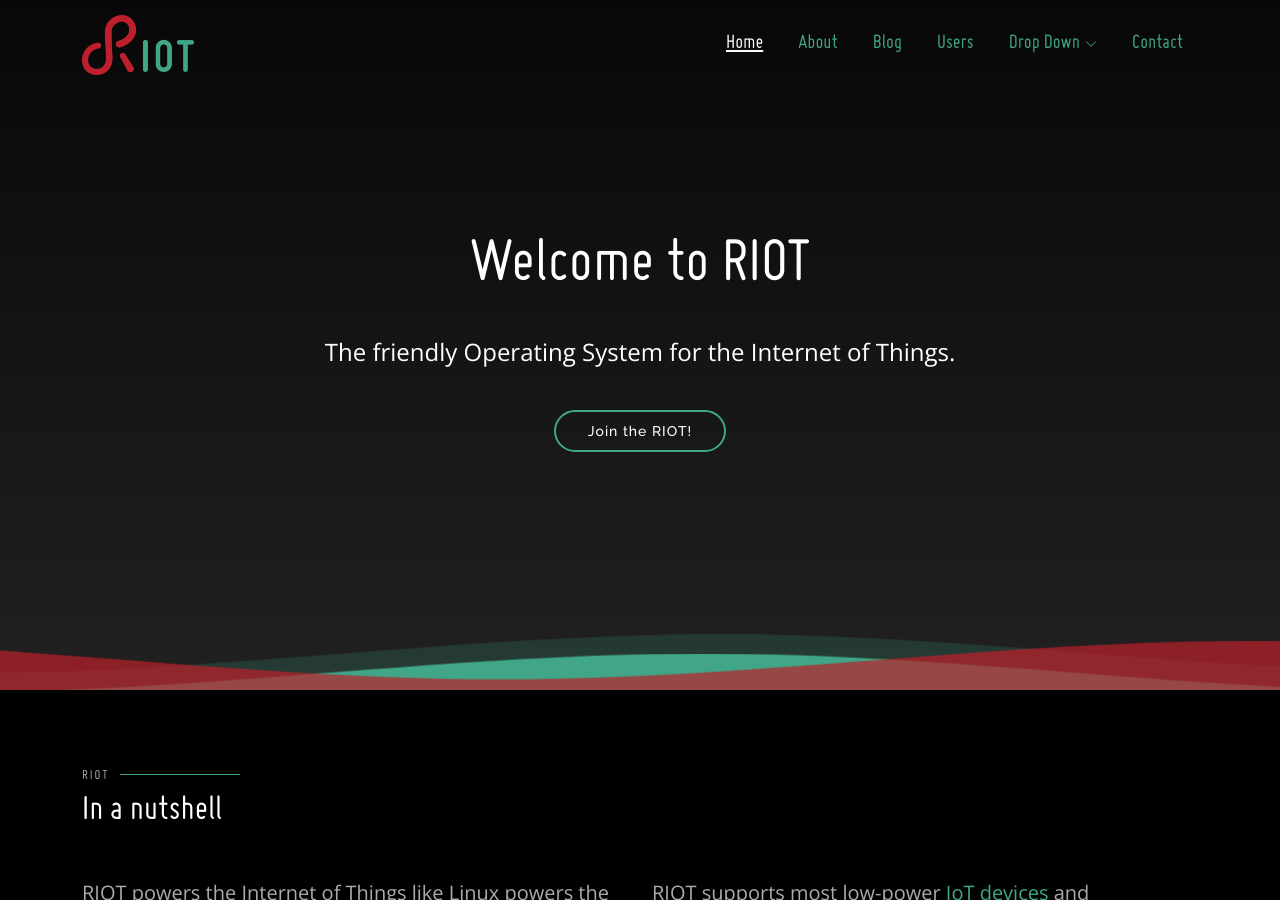
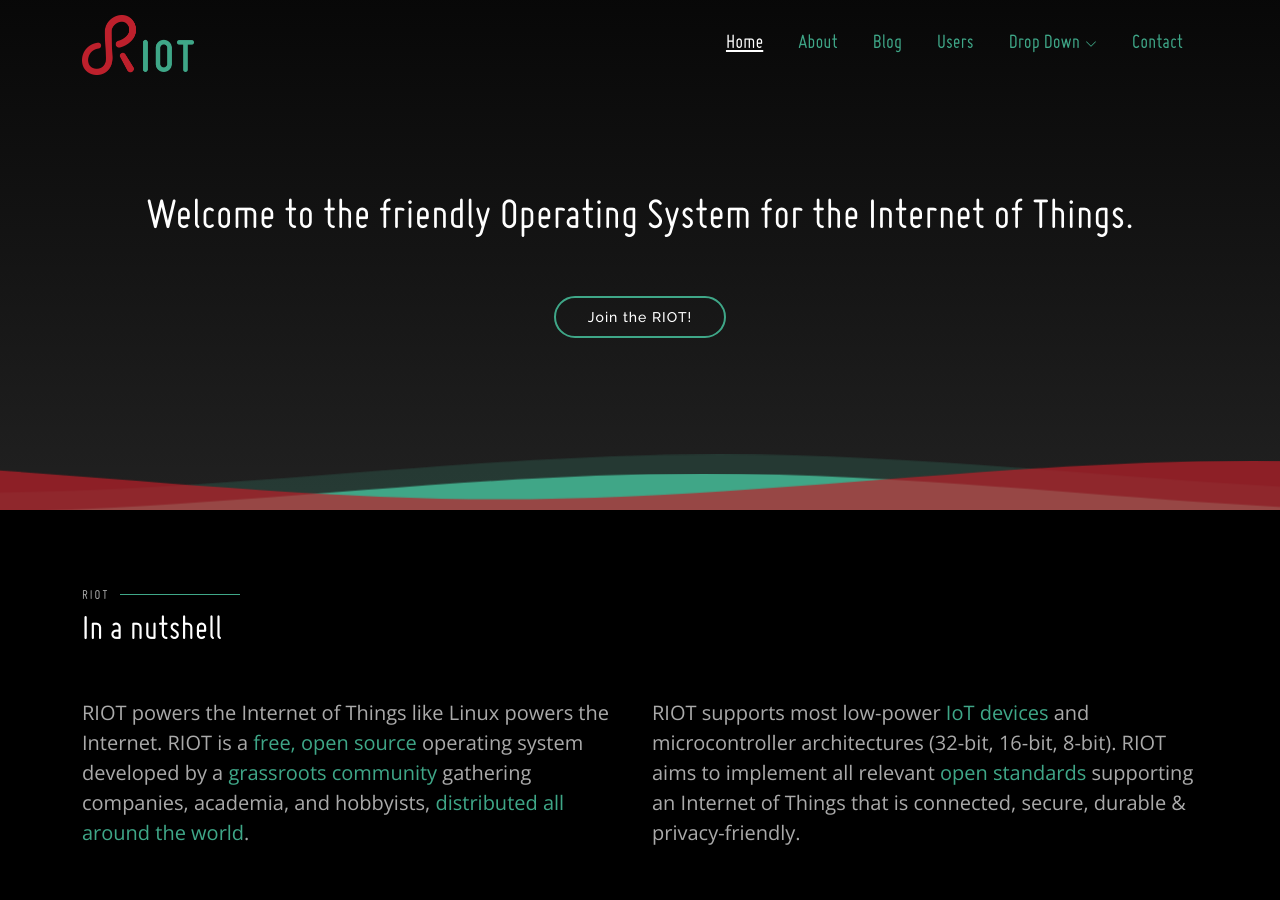
Before and after one commit to RIOT-OS/riot-os.org, a Jekyll site: the page built from index.html, in a window 1280 px wide and 900 px high. Built offline with Jekyll 4.4.1, drawn with Linux system fonts in a browser that asks for light colours; nearby versions of some CDN libraries; some web fonts are replaced.

Commit message:
index: improve hero layout

```diff
--- a/_sass/pages/index.scss
+++ b/_sass/pages/index.scss
@@ -1010,15 +1010,16 @@
         flex-direction: column;
         text-align: center;
         position: relative;
-        height: 70vh;
+        height: 50vh;
         padding-top: 60px;
   }
 
   h2 {
     color: $light;
-    margin-bottom: 30px;
+    margin-top: 30px;
+    margin-bottom: 40px;
     font-family: "Miso", sans-serif;
-    font-size: 4em;
+    font-size: 2.8em;
   }
 
   p {
--- a/index.html
+++ b/index.html
@@ -10,10 +10,11 @@
       <!-- Slide 1 -->
       <div class="carousel-item active">
         <div class="carousel-container">
-          <h2 class="animate__animated animate__fadeInDown">Welcome to RIOT</span></h2>
-          <p class="animate__animated fanimate__adeInUp">
-            The friendly Operating System for the Internet of Things.
-          </p>
+          <h2 class="animate__animated fanimate__adeInUp">
+            Welcome to the friendly Operating System for the Internet of Things.
+          </h2>
+          <!--<img src="assets/img/riot-logo-large.png" width=80%>-->
+          <!--<h2 class="animate__animated animate__fadeInDown">Welcome to RIOT</span></h2>-->
           <a href="#about" class="btn-get-started animate__animated animate__fadeInUp scrollto">Join the RIOT!</a>
         </div>
       </div>
```
